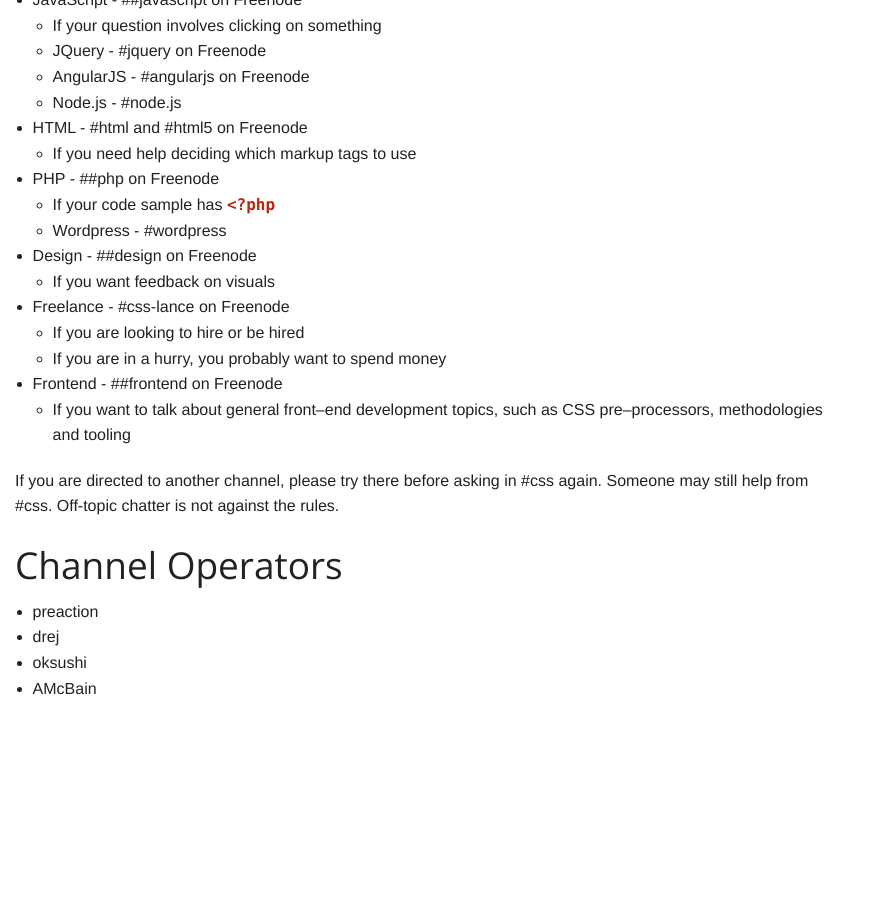
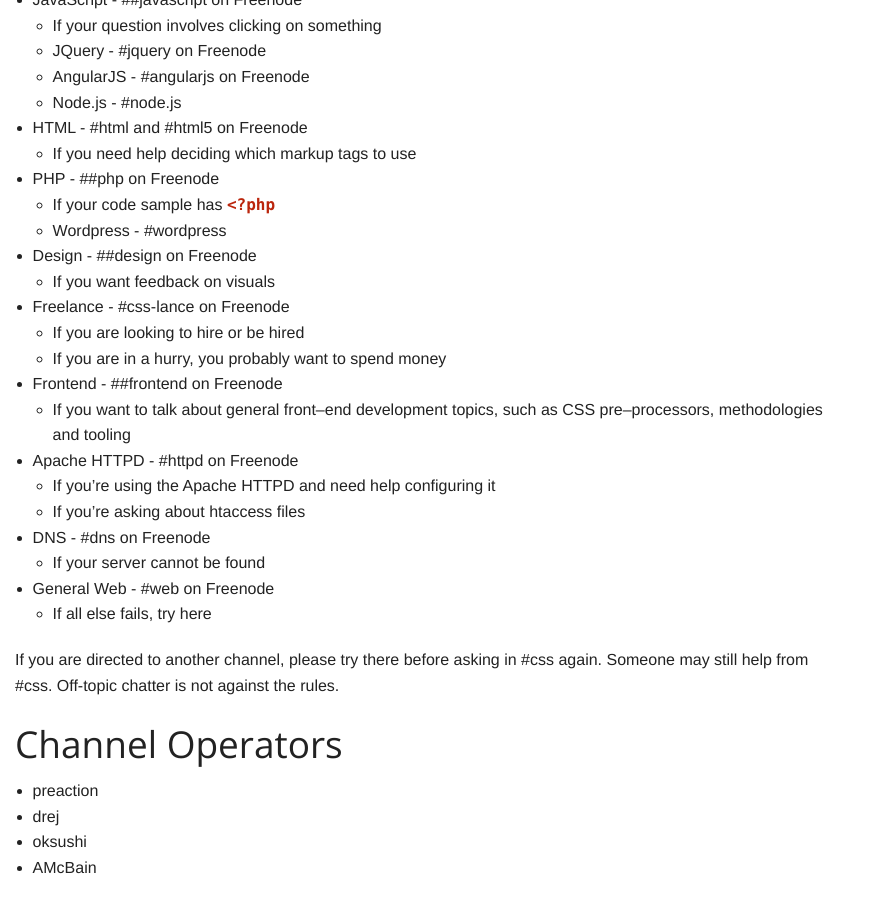
Before and after one commit to hashcss/hashcss.com, a Jekyll site: the page built from src/rules/index.md, in a window 1280 px wide and 900 px high, scrolled down 1432 px. Shown: the whole window, without its empty margins (0-870 px from the left). Built offline with Jekyll 4.4.1, drawn with Linux system fonts in a browser that asks for light colours; Markdown is read by kramdown in place of the engine named in the settings; before the commit the page ends 2153 px from its top, so only the background shows below that.

Commit message:
add #httpd, #dns, and #web links
Fixes #18

```diff
--- a/src/rules/index.md
+++ b/src/rules/index.md
@@ -89,6 +89,13 @@
     * If you are in a hurry, you probably want to spend money
 * Frontend - ##frontend on Freenode
     * If you want to talk about general front–end development topics, such as CSS pre–processors, methodologies and tooling
+* Apache HTTPD - #httpd on Freenode
+    * If you're using the Apache HTTPD and need help configuring it
+    * If you're asking about htaccess files
+* DNS - #dns on Freenode
+    * If your server cannot be found
+* General Web - #web on Freenode
+    * If all else fails, try here
 
 If you are directed to another channel, please try there before asking
 in #css again. Someone may still help from #css. Off-topic chatter is
```
